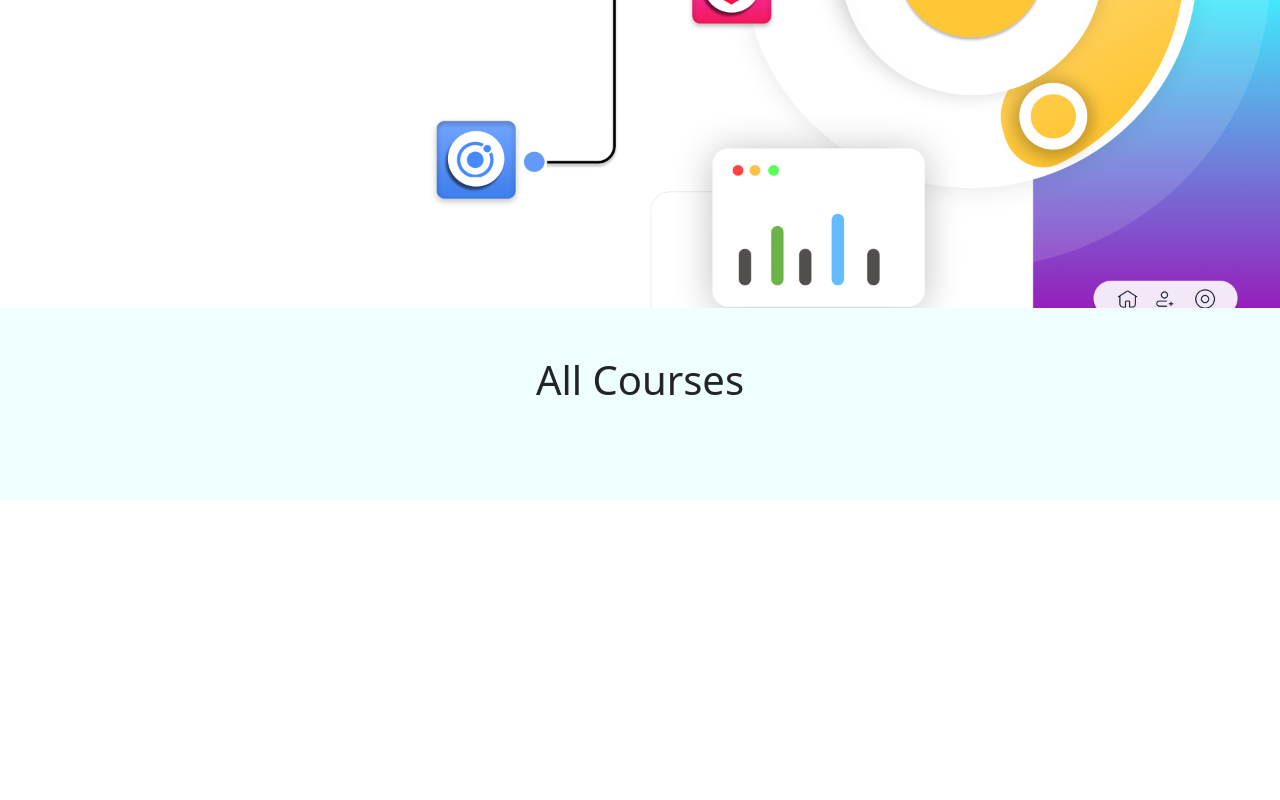
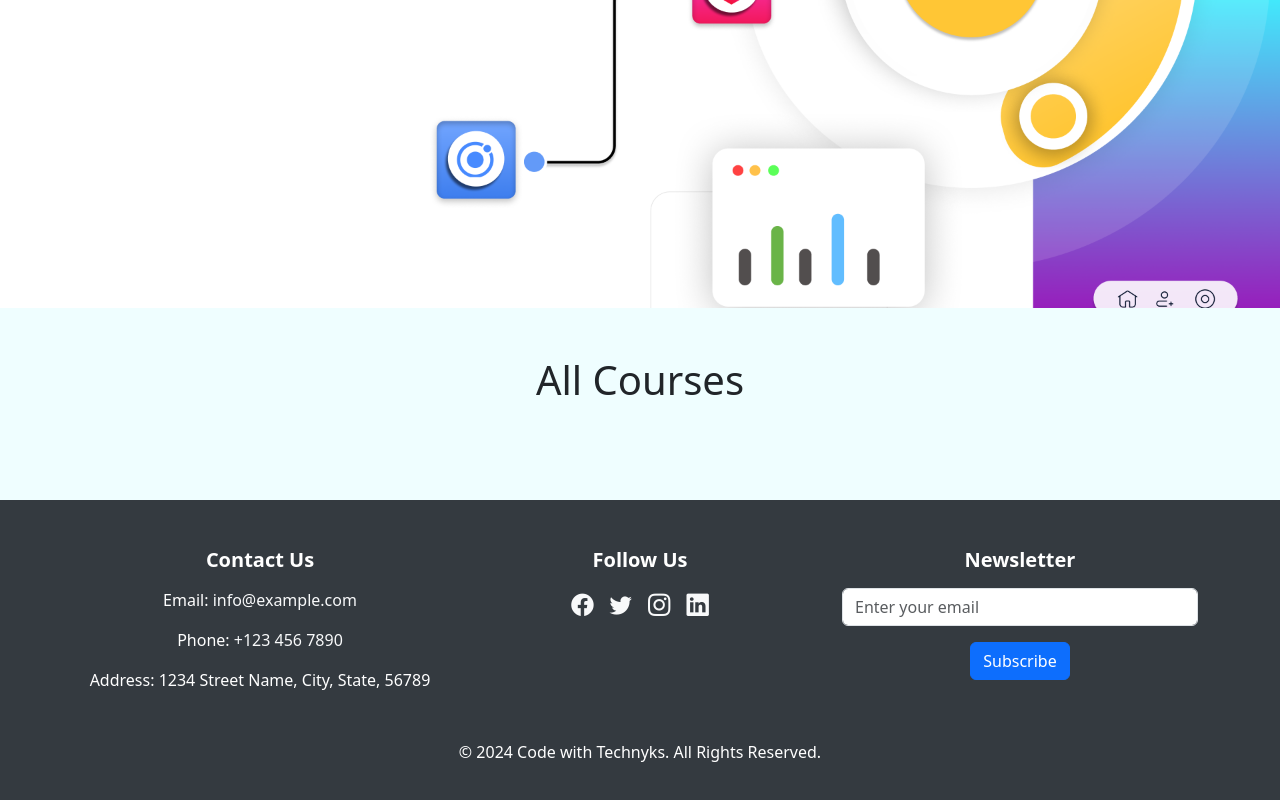
Before and after one commit to khokharkeyur/technyks-angular, an Angular app: page / in a window 1280 px wide. Shown: the part 388-1188 px from the top of the page. Before the commit the page ends 888 px from the top, so only its background shows below. Built offline with nearby package versions, Linux system fonts and the light colour scheme.

Commit message:
add footer component to enhance layout

```diff
--- a/src/app/app.component.html
+++ b/src/app/app.component.html
@@ -1,2 +1,3 @@
 <app-header></app-header>
 <router-outlet />
+<app-footer></app-footer>
--- a/src/app/app.component.ts
+++ b/src/app/app.component.ts
@@ -1,10 +1,11 @@
 import { Component } from '@angular/core';
 import { RouterOutlet } from '@angular/router';
 import { HeaderComponent } from "./header/header.component";
+import { FooterComponent } from "./footer/footer.component";
 
 @Component({
   selector: 'app-root',
-  imports: [RouterOutlet, HeaderComponent],
+  imports: [RouterOutlet, HeaderComponent, FooterComponent],
   templateUrl: './app.component.html',
   styleUrl: './app.component.scss',
 })
--- /dev/null
+++ b/src/app/footer/footer.component.html
@@ -0,0 +1,39 @@
+<footer class="footer text-center text-md-left">
+    <div class="container">
+      <div class="row">
+        <div class="col-md-4 my-3">
+          <h5>Contact Us</h5>
+          <p>
+            Email: <a href="mailto:info@example.com">{{ "info@example.com" }}</a>
+          </p>
+          <p>Phone: <a href="tel:+1234567890">+123 456 7890</a></p>
+          <p>Address: 1234 Street Name, City, State, 56789</p>
+        </div>
+        <div class="col-md-4 my-3">
+          <h5>Follow Us</h5>
+          <div class="social-icons">
+            <a class="bi bi-facebook ms-2 me-2"></a>
+            <a class="bi bi-twitter ms-2 me-2"></a>
+            <a class="bi bi-instagram ms-2 me-2"></a>
+            <a class="bi bi-linkedin ms-2 me-2"></a>
+          </div>
+        </div>
+        <div class="col-md-4 my-3">
+          <h5>Newsletter</h5>
+          <form
+            class="form-inline newsletter justify-content-center justify-content-md-start"
+          >
+            <input
+              type="email"
+              class="form-control"
+              placeholder="Enter your email"
+            />
+            <button type="submit" class="btn btn-primary mt-3">Subscribe</button>
+          </form>
+        </div>
+      </div>
+      <div class="mt-3 text-center">
+        <p>&copy; 2024 Code with Technyks. All Rights Reserved.</p>
+      </div>
+    </div>
+  </footer>
--- /dev/null
+++ b/src/app/footer/footer.component.scss
@@ -0,0 +1,25 @@
+.footer {
+  background-color: #343a40;
+  color: #ffffff;
+  padding: 4vh 0;
+  a {
+    color: #f8f9fa;
+    text-decoration: none;
+  }
+  a:hover {
+    color: #d4d4d4;
+  }
+  h5 {
+    margin-bottom: 2vh;
+    font-weight: bold;
+  }
+  .social-icons {
+    a {
+      color: #f8f9fa;
+      font-size: 1.4rem;
+    }
+    a:hover {
+      color: #3b62a0 !important;
+    }
+  }
+}
```
Also changed, not shown: src/app/footer/footer.component.ts (added, +11 -0 lines), 1 other file (tests, documents, lock files or other folders).
